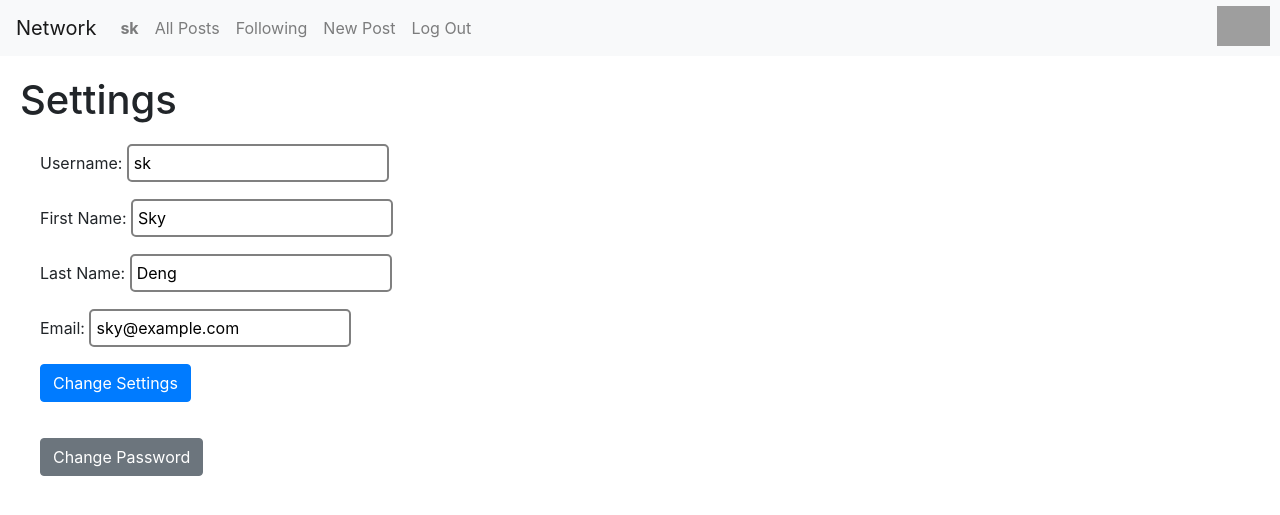
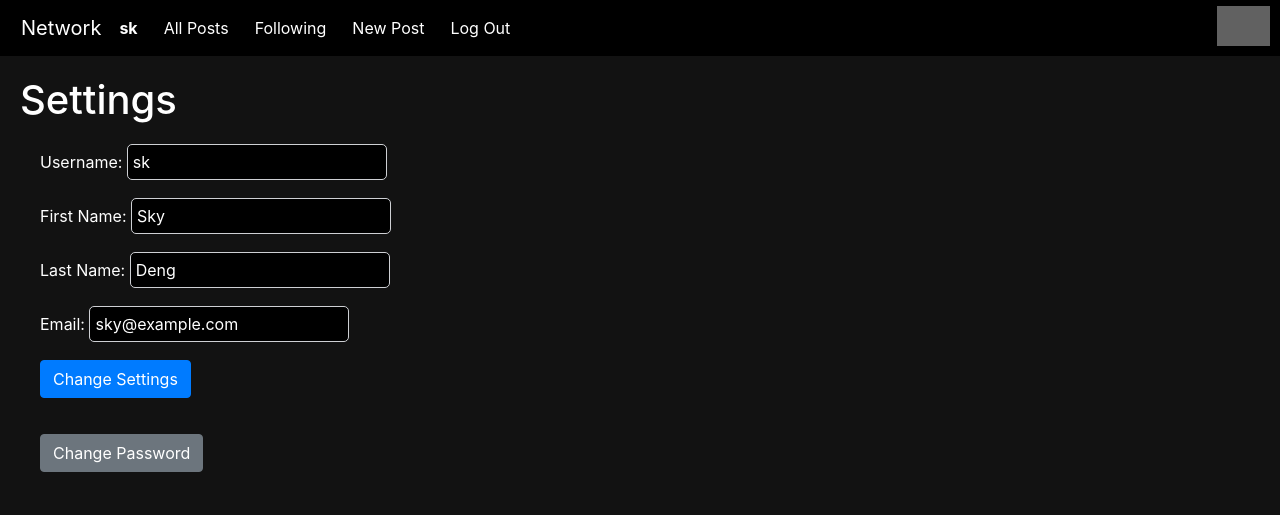
Before and after one commit to skydonline/cs50, a Django app: page /settings in a window 1280 px wide. Shown: the top 515 px of the page. Run offline with Django 3.2, Linux system fonts and the light colour scheme; a user stored in the database is signed in; some libraries are stand-ins or nearby versions; grey boxes are pictures that could not be loaded.

Commit message:
color changes

```diff
--- a/project4/network/static/styles.css
+++ b/project4/network/static/styles.css
@@ -1,5 +1,23 @@
+:root {
+    --border: 1.5px solid #CED0D4;
+    --input-bg: black;
+    --hover: rgba(68, 73, 80, 0.15);
+    --error-border: 2px solid red;
+}
+
 html {
     font-family: -apple-system, "Segoe UI", Roboto, "Helvetica Neue", "Noto Sans", "Liberation Sans", Arial, sans-serif, "Apple Color Emoji", "Segoe UI Emoji", "Segoe UI Symbol", "Noto Color Emoji";
+    background-color: #121212;
+}
+
+body {
+    background-color: #121212;
+    font-family: -apple-system, "Segoe UI", Roboto, "Helvetica Neue", "Noto Sans", "Liberation Sans", Arial, sans-serif, "Apple Color Emoji", "Segoe UI Emoji", "Segoe UI Symbol", "Noto Color Emoji";
+    color: white;
+}
+
+input {
+    color: white;
 }
 
 
@@ -12,9 +30,23 @@ html {
 .post_container {
     min-height: 60px;
     margin: 10px 20px 10px 20px;
-    border: 2px solid lightgrey;
+    border: var(--border);
     border-radius: 10px;
     display: block;
+}
+
+.navbar {
+    background-color: black;
+}
+
+.nav-link, .navbar-brand {
+    color: white;
+    border-radius: 10px;
+    margin: 0 5px 0 5px;
+}
+.nav-link:hover, .navbar-brand:hover {
+    color: white;
+    background-color: var(--hover);
 }
 
 .post_element {
@@ -74,6 +106,7 @@ html {
     position: absolute;
     top: 6px;
     height: 40px;
+    filter: invert(1);
 }
 
 #settings-title {
@@ -87,9 +120,17 @@ html {
 }
 
 .settings-input {
-    border: 2px solid grey;
+    border: var(--border);
     border-radius: 5px;
     padding: 5px;
+    background-color: var(--input-bg);
+}
+
+#new_password, #confirm_password {
+    border: var(--border);
+    border-radius: 5px;
+    padding: 5px;
+    background-color: var(--input-bg);
 }
 
 #change-password-title {
@@ -124,7 +165,7 @@ html {
 
 #new_post_box {
     padding: 20px 0px 20px 20px;
-    border: 2px solid lightgrey;
+    border: var(--border);
     margin-right: 20px;
     border-radius: 10px;
 }
@@ -193,7 +234,7 @@ html {
 .ind-post {
     width: calc(33.33% - 20px);
     margin-bottom: 20px;
-    background-color: lightgray;
+    background-color: white;
     padding: 15px;
 }
 
--- a/project4/network/templates/network/layout.html
+++ b/project4/network/templates/network/layout.html
@@ -13,9 +13,9 @@
         <div id="current-user" data-user="{{ request.user }}" data-id="{{ user.id }}"></div>
     </head>
     <body>
-
-        <nav class="navbar navbar-expand-lg navbar-light bg-light">
-            <a class="navbar-brand" href="#">Network</a>
+        <div id="navbar">
+        <nav class="navbar navbar-expand-lg">
+            <a class="navbar-brand" href="{% url 'index' %}">Network</a>
 
             <div>
               <ul class="navbar-nav mr-auto">
@@ -51,6 +51,7 @@
             {% endif %}
             </div>
           </nav>
+        </div>
 
         <div class="body">
             {% block body %}
--- a/project4/network/templates/network/settings.html
+++ b/project4/network/templates/network/settings.html
@@ -17,16 +17,16 @@
             message.style.display = 'block';
             message.innerHTML = 'Please fill out all the required fields.';
             if (newUsername.value == '') {
-                newUsername.style.border = '2px solid red';
+                newUsername.style.border = 'var(--error-border)';
             }
             if (newFirstName.value == '') {
-                newFirstName.style.border = '2px solid red';
+                newFirstName.style.border = 'var(--error-border)';
             }
             if (newLastName.value == '') {
-                newLastName.style.border = '2px solid red';
+                newLastName.style.border = 'var(--error-border)';
             }
             if (newEmail.value == '') {
-                newEmail.style.border = '2px solid red';
+                newEmail.style.border = 'var(--error-border)';
             }
             return
         }
@@ -34,6 +34,7 @@
         if (!validateEmail(newEmail.value)) {
             message.style.display = 'block';
             message.innerHTML = 'Please enter a valid email address.';
+            newEmail.style.border = 'var(--error-border)';
             return
         }
 
@@ -86,7 +87,7 @@
             message.style.display = 'none';     // remove fill out fields message
             const settingsInputs = document.querySelectorAll(".settings-input");
             settingsInputs.forEach((element) => {
-                element.style.border = '2px solid grey'; // change border back to grey
+                element.style.border = 'var(--border)'; // change border back to grey
             });
         }
     });
```
